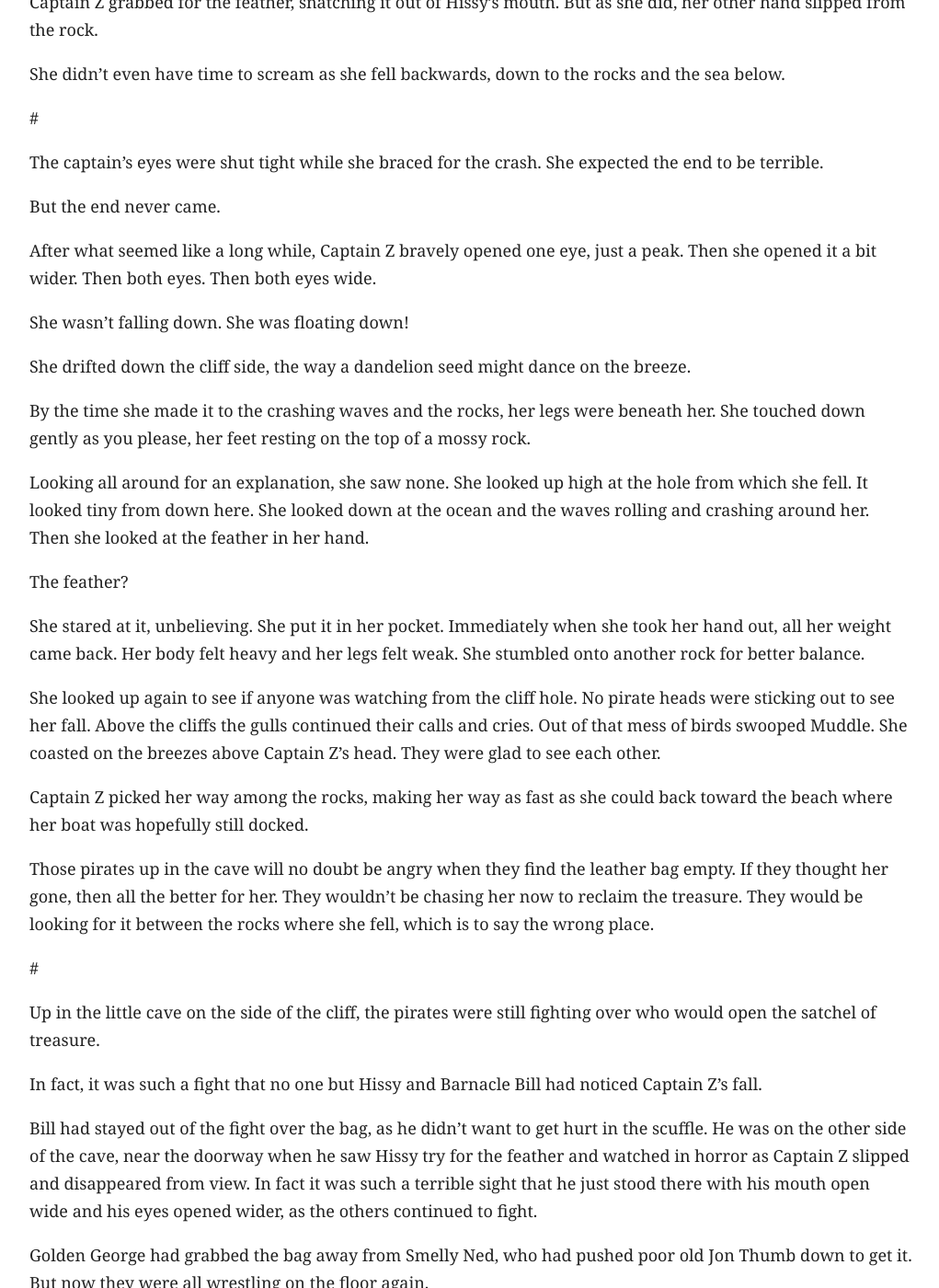
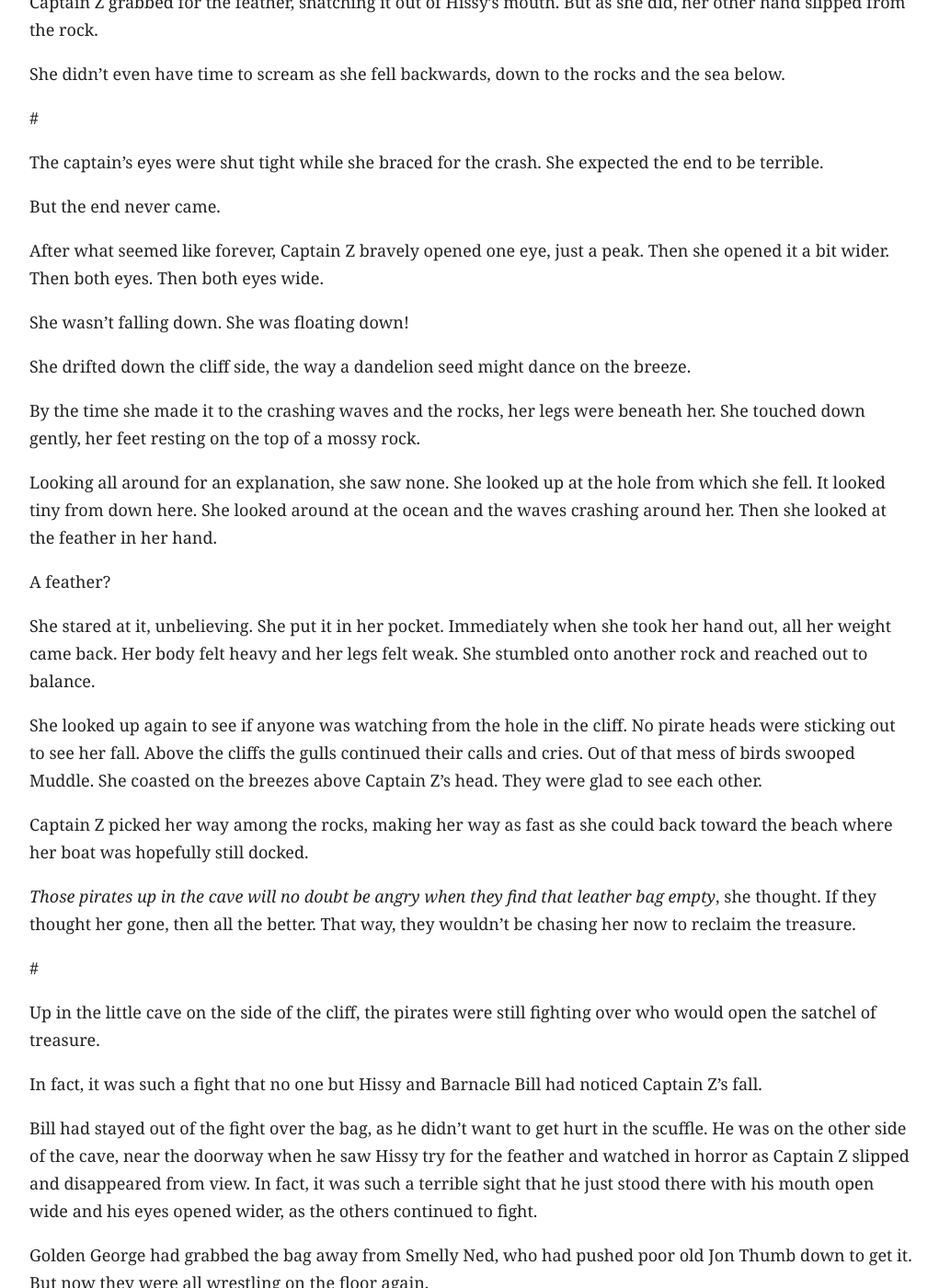
Before and after one commit to vlandham/captain_z, a Jekyll site: the page built from _posts/2014-08-11-captain_z.md, in a window 1280 px wide and 1400 px high, scrolled down 20459 px. Shown: the whole window at 92% size, without its empty margins (128-1149 px from the left). Built offline with Jekyll 4.4.1, drawn with Linux system fonts in a browser that asks for light colours; some web fonts are replaced; some of the changed text lies outside the part shown.

Commit message:
more edits

```diff
--- a/_posts/2014-08-11-captain_z.md
+++ b/_posts/2014-08-11-captain_z.md
@@ -576,25 +576,25 @@ The captain's eyes were shut tight while she braced for the crash. She expected
 
 But the end never came.
 
-After what seemed like a long while, Captain Z bravely opened one eye, just a peak. Then she opened it a bit wider. Then both eyes. Then both eyes wide.
+After what seemed like forever, Captain Z bravely opened one eye, just a peak. Then she opened it a bit wider. Then both eyes. Then both eyes wide.
 
 She wasn't falling down. She was floating down!
 
 She drifted down the cliff side, the way a dandelion seed might dance on the breeze.
 
-By the time she made it to the crashing waves and the rocks, her legs were beneath her. She touched down gently as you please, her feet resting on the top of a mossy rock.
+By the time she made it to the crashing waves and the rocks, her legs were beneath her. She touched down gently, her feet resting on the top of a mossy rock.
 
-Looking all around for an explanation, she saw none. She looked up high at the hole from which she fell. It looked tiny from down here. She looked down at the ocean and the waves rolling and crashing around her. Then she looked at the feather in her hand.
+Looking all around for an explanation, she saw none. She looked up at the hole from which she fell. It looked tiny from down here. She looked around at the ocean and the waves crashing around her. Then she looked at the feather in her hand.
 
-The feather?
+A feather?
 
-She stared at it, unbelieving. She put it in her pocket. Immediately when she took her hand out, all her weight came back. Her body felt heavy and her legs felt weak. She stumbled onto another rock for better balance.
+She stared at it, unbelieving. She put it in her pocket. Immediately when she took her hand out, all her weight came back. Her body felt heavy and her legs felt weak. She stumbled onto another rock and reached out to balance.
 
-She looked up again to see if anyone was watching from the cliff hole. No pirate heads were sticking out to see her fall. Above the cliffs the gulls continued their calls and cries. Out of that mess of birds swooped Muddle. She coasted on the breezes above Captain Z's head. They were glad to see each other.
+She looked up again to see if anyone was watching from the hole in the cliff. No pirate heads were sticking out to see her fall. Above the cliffs the gulls continued their calls and cries. Out of that mess of birds swooped Muddle. She coasted on the breezes above Captain Z's head. They were glad to see each other.
 
 Captain Z picked her way among the rocks, making her way as fast as she could back toward the beach where her boat was hopefully still docked.
 
-Those pirates up in the cave will no doubt be angry when they find the leather bag empty. If they thought her gone, then all the better for her. They wouldn't be chasing her now to reclaim the treasure. They would be looking for it between the rocks where she fell, which is to say the wrong place.
+_Those pirates up in the cave will no doubt be angry when they find that leather bag empty_, she thought. If they thought her gone, then all the better. That way, they wouldn't be chasing her now to reclaim the treasure.
 
 #
 
@@ -634,11 +634,11 @@ He pulled his head back in and looked around at his crew.
 
 "Where did she off to?" he said in a low voice. Not really a question to the crew, but this was the cue for Barnacle Bill to finally speak up.
 
-"H- H- H- Hissy!" He stammered.
+"H-H-Hissy!" He stammered.
 
 "Hissy what?" Spears said, glancing at the cat. She was near the window cleaning her paws, as if nothing at all had happened.
 
-"Hissy pushed her!" Bill responded. His wide eyes locked onto the cat as he pointed. "Down down down," he said sadly.
+"Hissy pushed her out!" Bill responded. His wide eyes locked onto the cat as he pointed. "Down down down," he said sadly and trailed off.
 
 Captain Spears pushed his head through the hole again and looked down to the crashing waves below. He peered with his red eye hoping to see some sign of Zephyr in the ocean froth. Much as he hoped, he saw nothing.
 
@@ -648,7 +648,7 @@ He pulled back and swatted at the mean cat with his hat. She ran a few feet, his
 
 Captain Spears shook his head no.
 
-"I fear she took the long fall down," he said.
+"I fear she took the long fall," he said.
 
 Even though she had stolen the map and the treasure from them, the whole crew was more sad then mad as they walked slowly down the trail.
 
@@ -656,9 +656,9 @@ It's a sad thing to loose a pirate.
 
 They had looked through the rest of the rock pile and all through the cave for where the treasure might be hiding. Nothing but more dust was found.
 
-They would search the rocks below the cliffs as well they could for the treasure. But, of course, they would find nothing.
+They would search the rocks below the cliffs for the treasure for the rest of the day. But, of course, they would find nothing.
 
-Meanwhile Captain Z was on her way off the empty bit of land known as Castle Island.
+Meanwhile Captain Z was on her way to getting off the empty bit of land known as Castle Island.
 
 #
 
```
Also changed, not shown: other parts of _posts/2014-08-11-captain_z.md (+2 -2 lines), backstory.md (+4 -0 lines), out/captain_z.md (+14 -14 lines), 1 other file.
